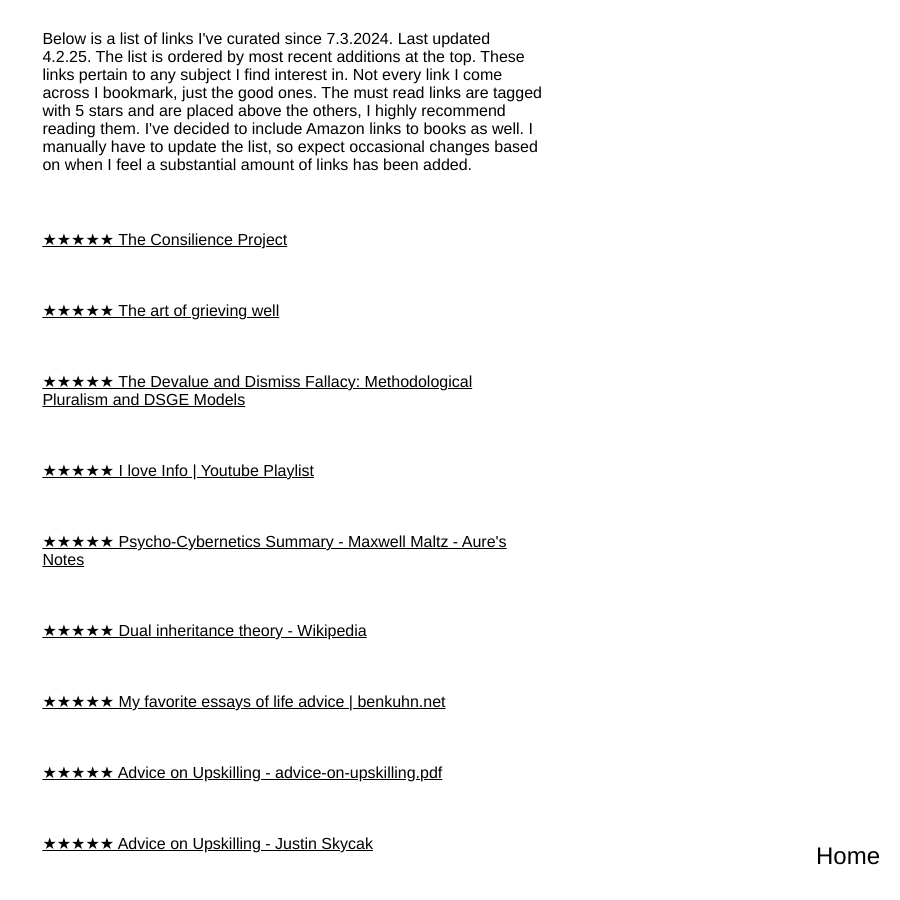
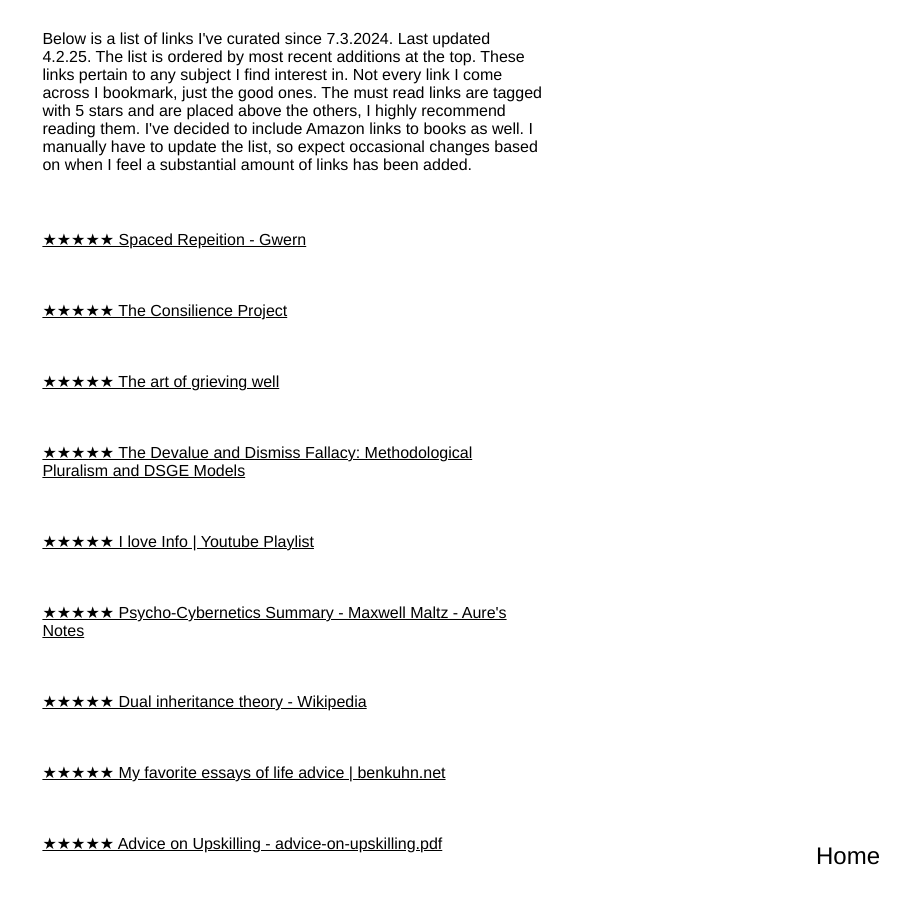
Before and after one commit to pxsswordprotected/personalsite, a Jekyll site: the page docs/Links/bookmarks.html, which Jekyll copies as it is, in a window 1280 px wide and 900 px high. Shown: the whole window, without its empty margins (380-1280 px from the left). Built offline with Jekyll 4.4.1, drawn with Linux system fonts in a browser that asks for light colours.

Commit message:
added links

```diff
--- a/docs/Links/bookmarks.html
+++ b/docs/Links/bookmarks.html
@@ -36,6 +36,7 @@
       <a href="https://www.lesswrong.com/posts/PHnMDhfiadQt6Gj23/the-art-of-grieving-well" target="_blank">★★★★★ The art of grieving well</a>
       <a href="https://consilienceproject.org/" target="_blank">★★★★★ The Consilience Project</a>
       <a href="https://www.sciencedirect.com/science/article/abs/pii/S0049089X21000752" target="_blank">Are conservatives more charitable than liberals in the U.S.? A meta-analysis of political ideology and charitable giving</a>
+      <a href="https://gwern.net/spaced-repetition" target="_blank">★★★★★ Spaced Repeition - Gwern</a>
 
 
 
```
